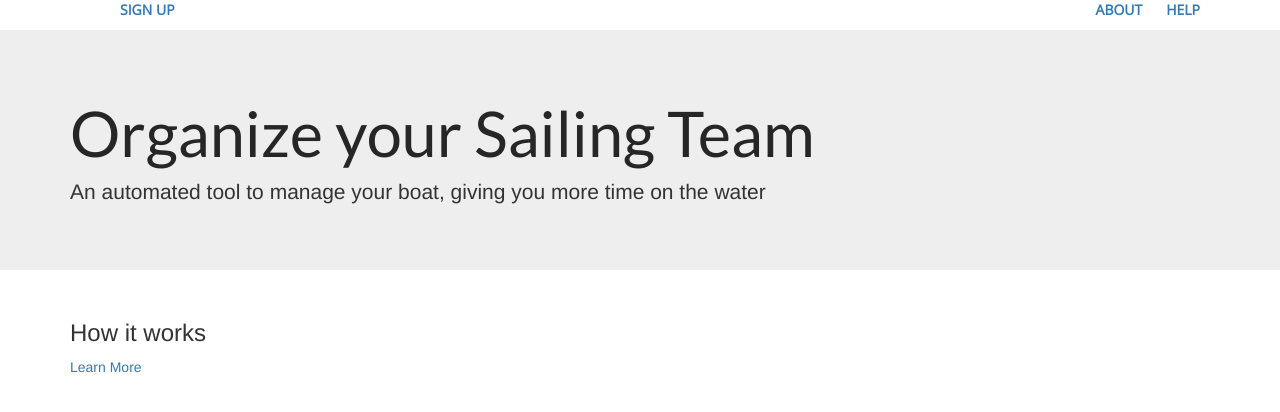
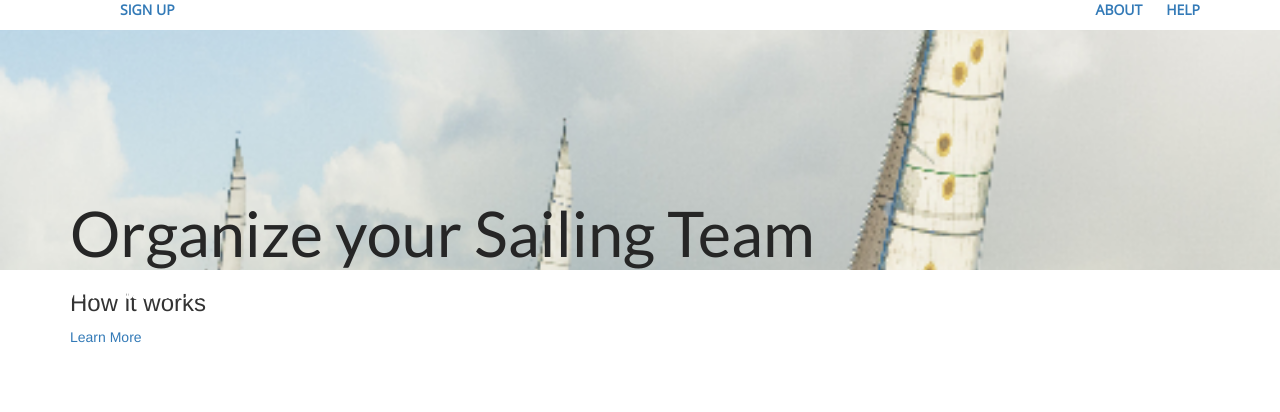
Before and after one commit to abquintana/sailingcrew, a plain HTML site: page index.html in a window 1280 px wide. Drawn offline with nearby package versions, Linux system fonts and the light colour scheme.

Commit message:
Update styles.css

```diff
--- a/styles.css
+++ b/styles.css
@@ -6,9 +6,13 @@ margin-left: auto;
 color: #262626;
 }
 
-/*.jumbotron {
-  height:500px;
-  background-image: url('sailing1_500x500.png'); */
+.jumbotron {
+  margin-bottom: 0px;
+    background-position: 0% 25%;
+    background-size: cover;
+    background-repeat: no-repeat;
+    color: white;
+  background-image: url('sailing1_500x500.png');
 }
 
 .jumbotron .container {
```
